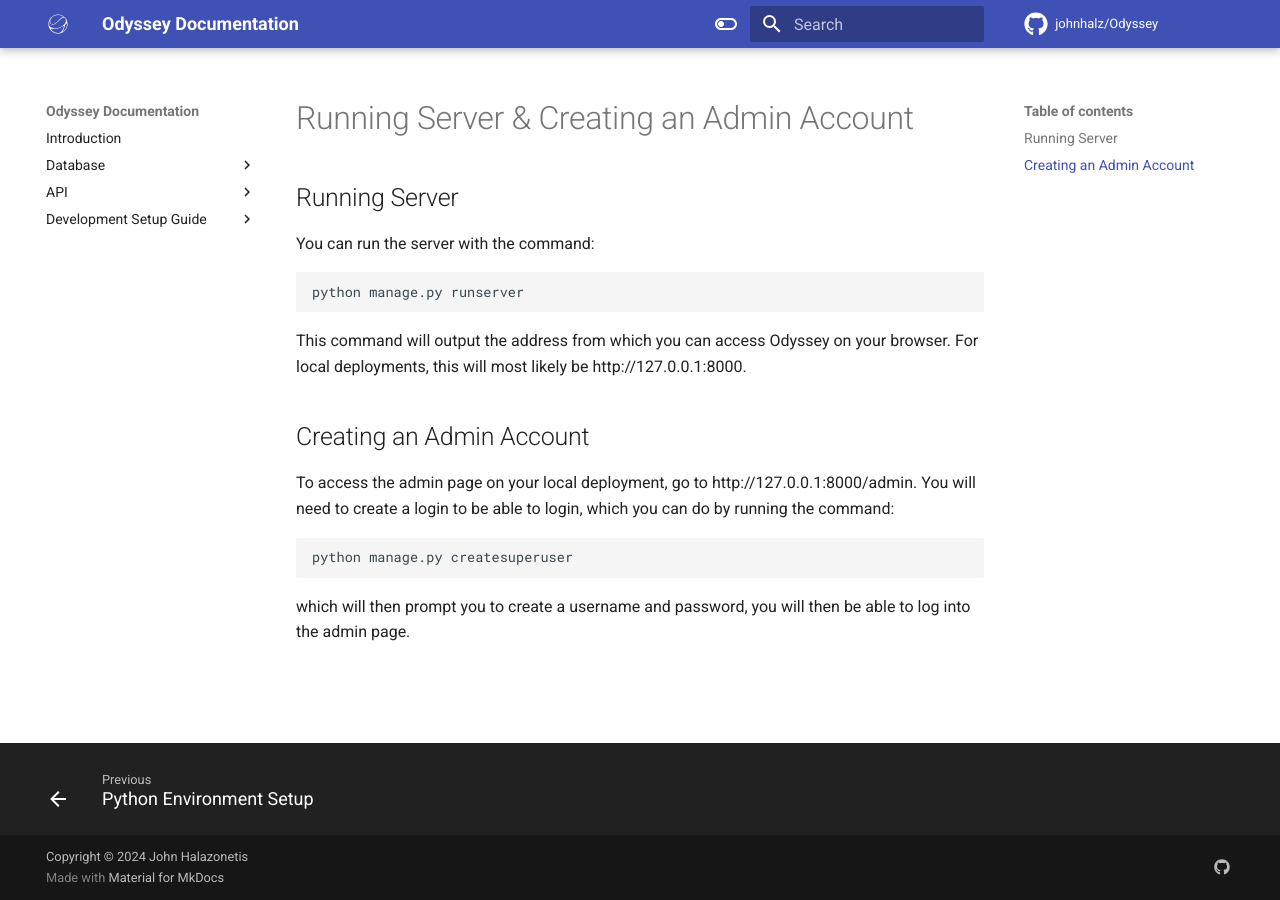
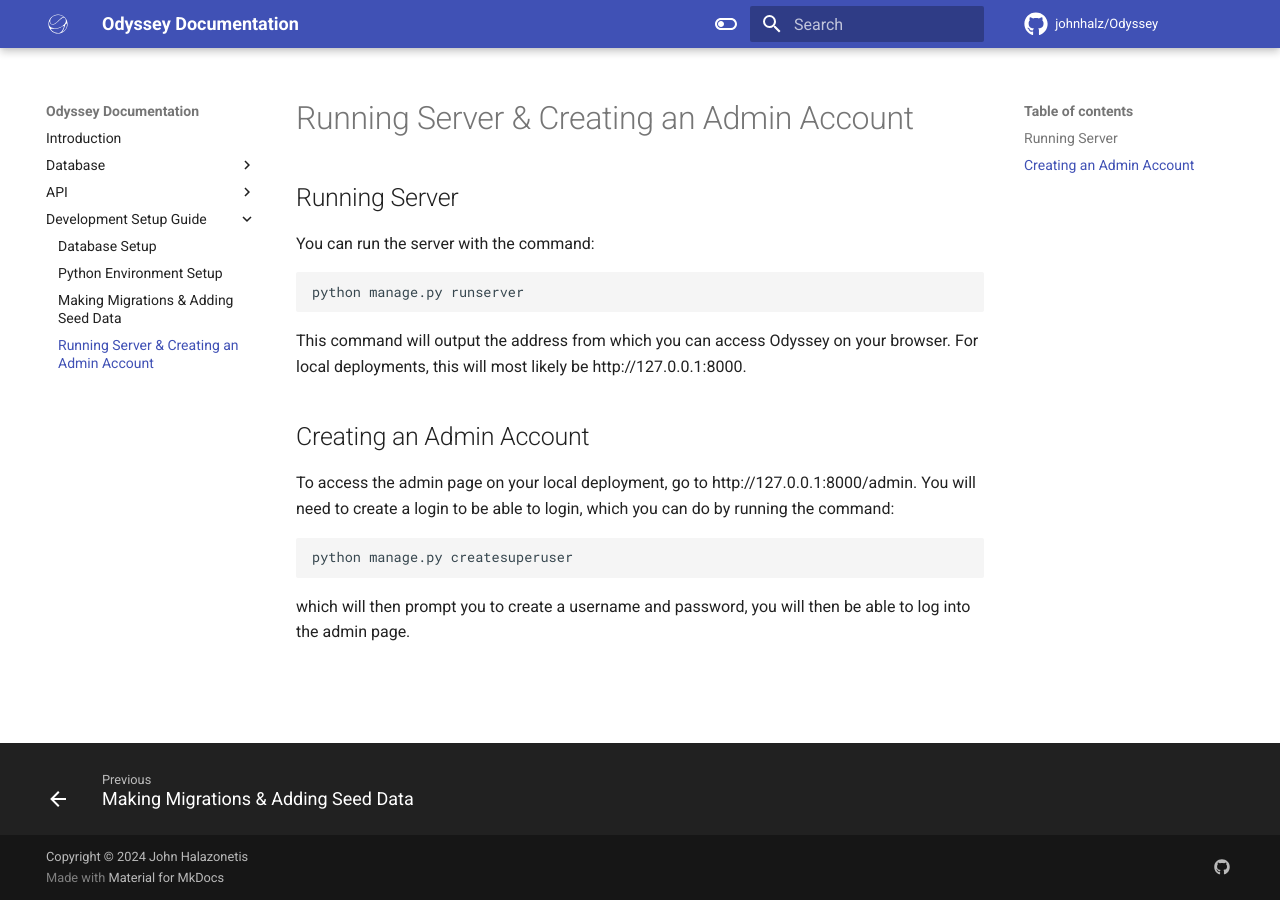
Before and after one commit to johnhalz/Odyssey, an MkDocs documentation site: the page built from docs/development_guide/running_first_time.md, in a window 1280 px wide. Built offline with MkDocs 1.6.1 and Material for MkDocs 9.7.7, drawn with Linux system fonts in a browser that asks for light colours; comment, search, counter and statistics services are not loaded.

Commit message:
Attempt to fix navigation issues on generation

```diff
--- a/mkdocs.yaml
+++ b/mkdocs.yaml
@@ -62,3 +62,15 @@ extra:
   social:
     - icon: fontawesome/brands/github
       link: https://github.com/johnhalz/Odyssey
+
+nav:
+  - Introduction: "index.md"
+  - Database:
+      - Database Schema: "database/schema.md"
+  - API:
+      - API Usage: "api/usage.md"
+  - Development Setup Guide:
+      - Database Setup: "development_guide/database_setup.md"
+      - Python Environment Setup: "development_guide/python_setup.md"
+      - Making Migrations & Adding Seed Data: "development_guide/migrations.md"
+      - Running Server & Creating an Admin Account: "development_guide/running_first_time.md"
```
Also changed, not shown: docs/.pages (deleted), 1 other file.
